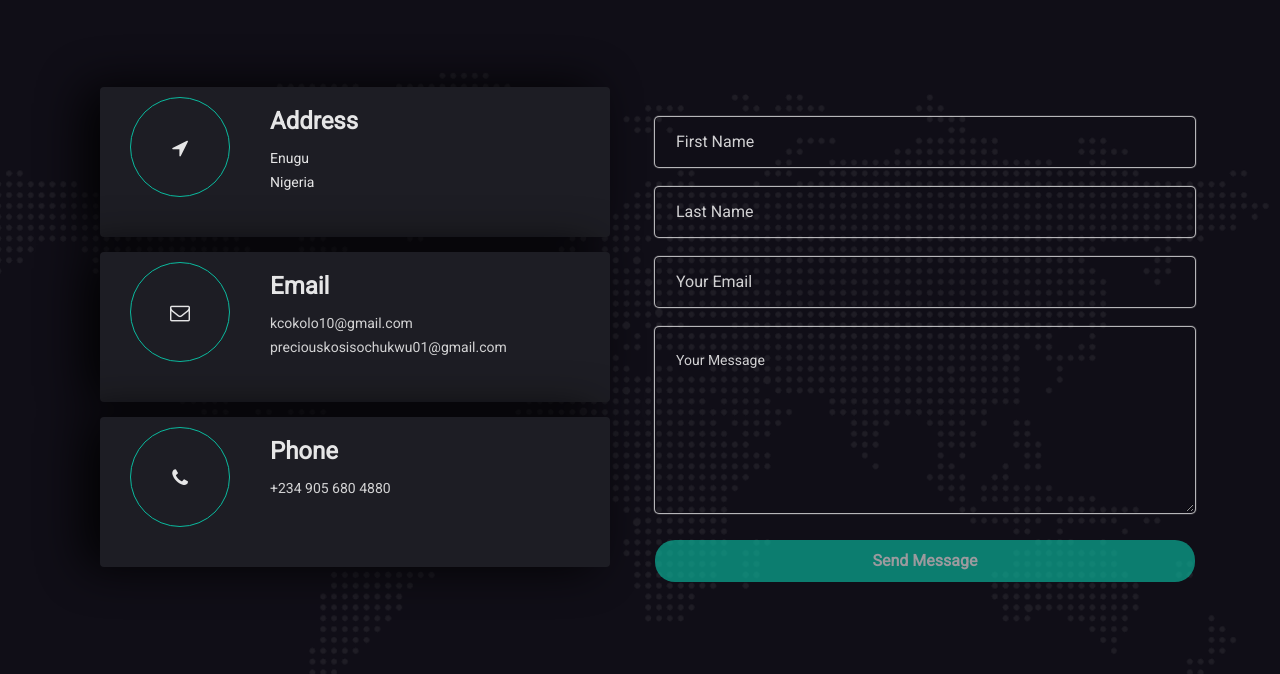
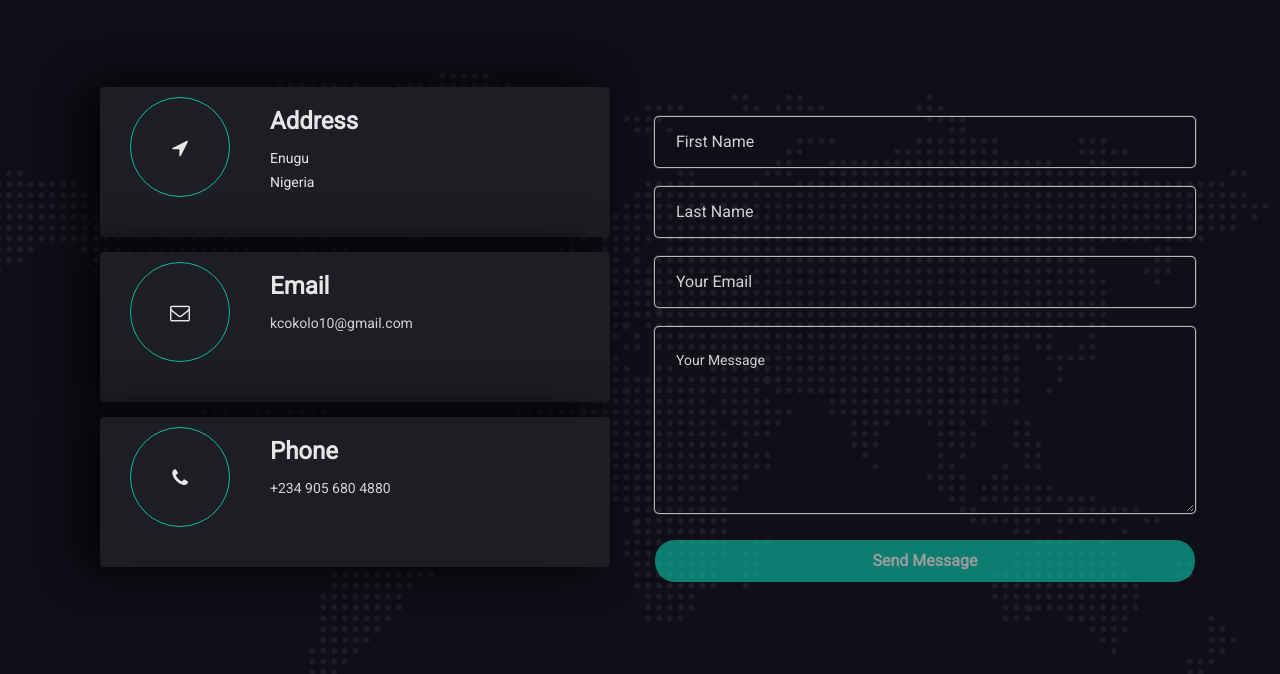
Before and after one commit to kayceejenz/PreciousKosisochukwuJenz.github.io, a plain HTML site: page index.html in a window 1280 px wide. Shown: the part 4362-5036 px from the top of the page. Drawn offline with Linux system fonts and the light colour scheme; some packages are replaced by stand-ins of ours; animation ran at ten frames a second.

Commit message:
Remove email

```diff
--- a/index.html
+++ b/index.html
@@ -722,7 +722,6 @@
                                             <div class="each-info media-body">
                                                 <h4>Email</h4>
                                                 <a href="mailto:kcokolo10@gmail.com">kcokolo10@gmail.com</a><br>
-                                                <a href="mailto:preciouskosisochukwu01@gmail.com">preciouskosisochukwu01@gmail.com</a>
                                             </div>
                                         </div>
                                     </div>
```
